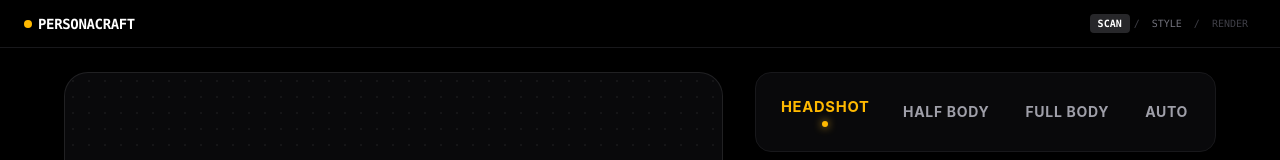
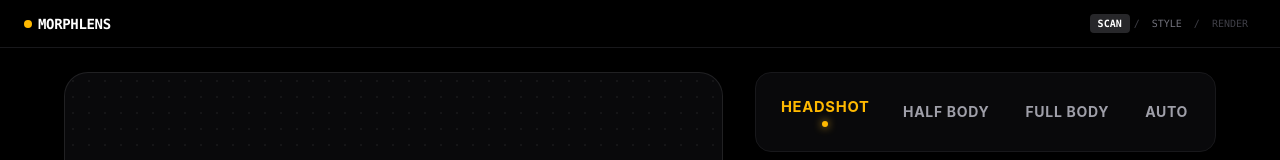
Before and after one commit to Natoy0123/morphlens, a React (Vite) app: page / in a window 1280 px wide. Shown: the top 160 px of the page. Built offline with nearby package versions, Linux system fonts and the light colour scheme.

Commit message:
feat(branding): rename project to MorphLens and update title and asset tags

```diff
--- a/index.html
+++ b/index.html
@@ -4,7 +4,7 @@
     <meta charset="UTF-8" />
     <link rel="icon" type="image/svg+xml" href="/favicon.svg" />
     <meta name="viewport" content="width=device-width, initial-scale=1.0" />
-    <title>personacraft-app</title>
+    <title>MorphLens — Optical Identity & Stance Synthesis</title>
   </head>
   <body>
     <div id="root"></div>
--- a/package.json
+++ b/package.json
@@ -1,5 +1,5 @@
 {
-  "name": "personacraft-app",
+  "name": "morphlens",
   "private": true,
   "version": "0.0.0",
   "type": "module",
--- a/src/App.jsx
+++ b/src/App.jsx
@@ -71,10 +71,10 @@ export default function App() {
         <div className="flex items-center gap-1.5 min-w-0">
           <span className="w-2 h-2 rounded-full bg-amber-400 flex-shrink-0" />
           <span className="font-bold text-xs sm:text-sm tracking-tight text-white uppercase font-mono truncate">
-            PersonaCraft
+            MorphLens
           </span>
           <span className="text-[9px] font-mono text-zinc-500 uppercase tracking-widest pl-1 border-l border-zinc-800 hidden xs:inline flex-shrink-0">
-            OPTICAL AI
+            AI STUDIO
           </span>
         </div>
 
--- a/src/components/viewer/BeforeAfterSlider.jsx
+++ b/src/components/viewer/BeforeAfterSlider.jsx
@@ -33,7 +33,7 @@ export default function BeforeAfterSlider({
     if (!generatedImage) return;
     const a = document.createElement('a');
     a.href = generatedImage;
-    a.download = `persona-${Date.now()}.png`;
+    a.download = `morphlens-${Date.now()}.png`;
     a.click();
   };
 
```
